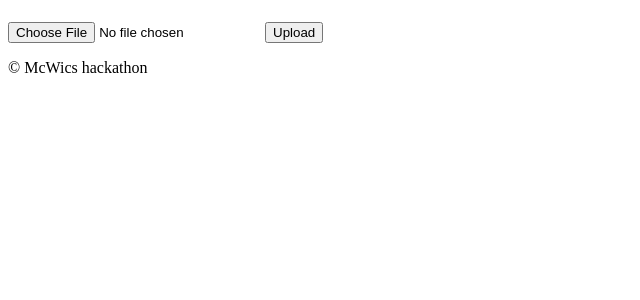
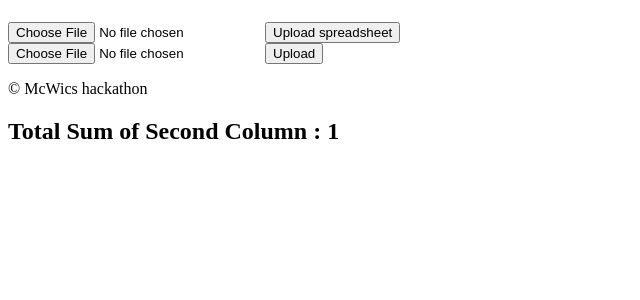
Before and after one commit to MartinTarraube/Scan2Save, a Flask app: template templates/upload.html in a window 1280 px wide. Shown: the part 58-358 px from the top of the page, without its empty margins (0-640 px from the left). Run offline with Flask 3, Linux system fonts and the light colour scheme; the template is opened without the code that fills it: most values are stand-ins (such as "Sample title", 1, 10 or a date in 2020).

Commit message:
+ martins changes

```diff
--- a/app.py
+++ b/app.py
@@ -2,6 +2,9 @@ from flask import Flask, render_template, request, redirect, url_for
 from google.cloud import vision
 import os
 import google.generativeai as genai
+import pandas as pd
+
+excel_file_path = 0
 
 app = Flask(__name__)
 os.environ['GOOGLE_APPLICATION_CREDENTIALS'] = '/home/zmchuang/McWics-hackathon/receipt-parser-448216-ad317ae49a0a.json'
@@ -11,11 +14,18 @@ def home():
 
 @app.route('/upload', methods=['GET', 'POST'])
 def upload():
+
+
     if request.method == 'POST':
         if 'file' not in request.files:
             raise Exception("No file part")
+
         file = request.files['file']
-        if file:
+
+        if excel_file_path == 0:
+            detect_excel(file)
+
+        elif file:
             if file.content_type.startswith('image/'):
                 file_path = os.path.join('uploads', file.filename)
                 file.save(file_path)
@@ -33,7 +43,7 @@ def upload():
 
                 return render_template('result.html', text=parsed_data)
             else:
-                flash('Invalid file type. Please upload an image.')
+                raise Exception("File is of wrong type")
                 return redirect(url_for('upload'))
     return render_template('upload.html', text=None)
 
@@ -63,5 +73,37 @@ def parse_with_gemini(text):
     response = model.generate_content(prompt + text)
     return response.text
 
+def modify_excel_price(prix, the_path):
+    df = pd.read_excel(the_path)
+
+    #add new value to end of 2nd column
+    df.loc[len(df), df.columns[1]] = prix
+    total_sum = df.iloc[:, 1].sum()
+    df.to_excel(the_path, index=False)
+    return total_sum
+
+def modify_excel_date(date, the_path):
+    df = pd.read_excel(the_path)
+
+    #add new value to end of 2nd column
+    df.loc[len(df), df.columns[0]] = date
+
+    df.to_excel(the_path, index=False)
+    return
+
+def modify_excel_merchant(merchant, the_path):
+    df = pd.read_excel(the_path)
+
+    #add new value to end of 2nd column
+    df.loc[len(df), df.columns[2]] = merchant
+
+    df.to_excel(the_path, index=False)
+    return
+
+def detect_excel(file):
+    if file and file.filename.endswith(('.xlsx', '.xls')):
+        excel_file_path = file
+    return
+
 if __name__ == '__main__':
     app.run(debug=True, port=5000)
--- a/templates/index.html
+++ b/templates/index.html
@@ -4,6 +4,9 @@
     <meta charset="UTF-8">
     <meta name="viewport" content="width=device-width, initial-scale=1.0">
     <title>Scan2Save</title>
+    <link rel="shortcut icon" href="https://www.club386.com/wp-content/uploads/2021/12/notepad-icon.jpg">
+    <!-- Bootstrap CSS -->
+    <link href="https://stackpath.bootstrapcdn.com/bootstrap/4.5.2/css/bootstrap.min.css" rel="stylesheet">
     <style>
         body {
             font-family: Arial, sans-serif;
--- a/templates/upload.html
+++ b/templates/upload.html
@@ -11,6 +11,10 @@
         </header>
         <main>
             <form action="{{ url_for('upload') }}" method="POST" enctype="multipart/form-data">
+                <input type="file" name="file" accept=".xlsx,.xls">
+                <button type=""submit">Upload spreadsheet</button>
+            </form>
+            <form action="{{ url_for('upload') }}" method="POST" enctype="multipart/form-data">
                 <input type="file" name="file" accept="image/*">
                 <button type="submit">Upload</button>
             </form>
@@ -18,5 +22,8 @@
         <footer>
             <p>&copy; McWics hackathon</p>
         </footer>
+        {% if total_sum is not none %}
+        <h2>Total Sum of Second Column : {{ total_sum }}</h2>
+        {% endif %}
     </body>
 </html>
```
